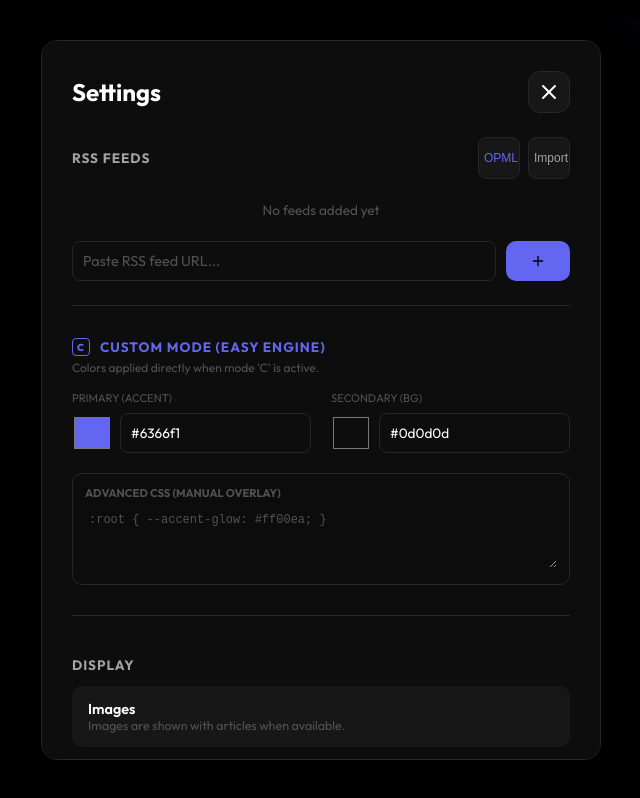
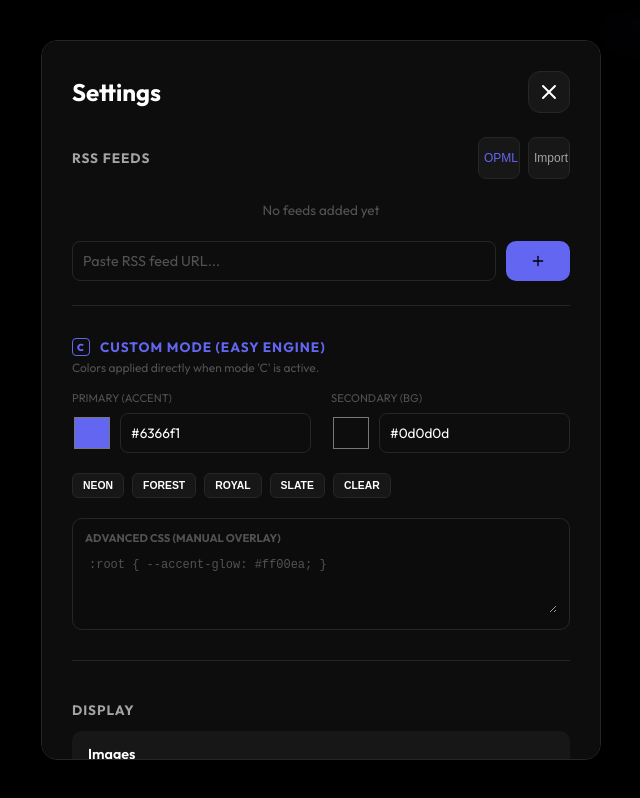
Before and after one commit to venkatram-s/YANA, a React (Vite) app: page / in a window 1280 px wide. Both pictures are taken after a click on the button "INITIALIZE SOURCES". Shown: the whole page, without its empty margins (319-959 px from the left). Built offline with nearby package versions, Linux system fonts and the light colour scheme.

Commit message:
Visual fixes matter, darling! Panic MODEE!!!! and Light Mode, gosh vibe coding is like a baby

```diff
--- a/src/App.jsx
+++ b/src/App.jsx
@@ -419,8 +419,16 @@ function App() {
 
   return (
     <>
-      <style>{customStyleBlock}</style>
-      {customCss && <style>{customCss}</style>}
+      {theme === 'custom' && (
+        <>
+          <style>{customStyleBlock}</style>
+          {customCss && (
+            <style>
+              {`[data-theme="custom"] { ${customCss} }`}
+            </style>
+          )}
+        </>
+      )}
 
 
 
--- a/src/components/SettingsModal.jsx
+++ b/src/components/SettingsModal.jsx
@@ -170,7 +170,26 @@ export const SettingsModal = ({
             </div>
           </div>
 
+          <div style={{ display: 'flex', gap: '8px', marginBottom: '20px', flexWrap: 'wrap' }}>
+            {[
+              { name: 'Neon', p: '#f472b6', s: '#000000' },
+              { name: 'Forest', p: '#10b981', s: '#064e3b' },
+              { name: 'Royal', p: '#818cf8', s: '#1e1b4b' },
+              { name: 'Slate', p: '#38bdf8', s: '#0f172a' },
+              { name: 'Clear', p: '#6366f1', s: '#0d0d0d' },
+            ].map(p => (
+              <button
+                key={p.name}
+                onClick={() => { onPrimaryColorChange(p.p); onSecondaryColorChange(p.s); }}
+                style={{ fontSize: '0.65rem', padding: '6px 10px', borderRadius: '6px', border: '1px solid var(--border-color)', background: 'var(--surface-hover)', color: 'var(--text-primary)', cursor: 'pointer', fontWeight: 700, textTransform: 'uppercase' }}
+              >
+                {p.name}
+              </button>
+            ))}
+          </div>
+
           <div style={{ background: 'rgba(0,0,0,0.1)', padding: '12px', borderRadius: '10px', border: '1px solid var(--border-color)' }}>
+
               <h4 style={{ fontSize: '0.7rem', color: 'var(--text-muted)', marginBottom: '8px', textTransform: 'uppercase' }}>Advanced CSS (Manual Overlay)</h4>
               <textarea
                 className="search-input"
```
